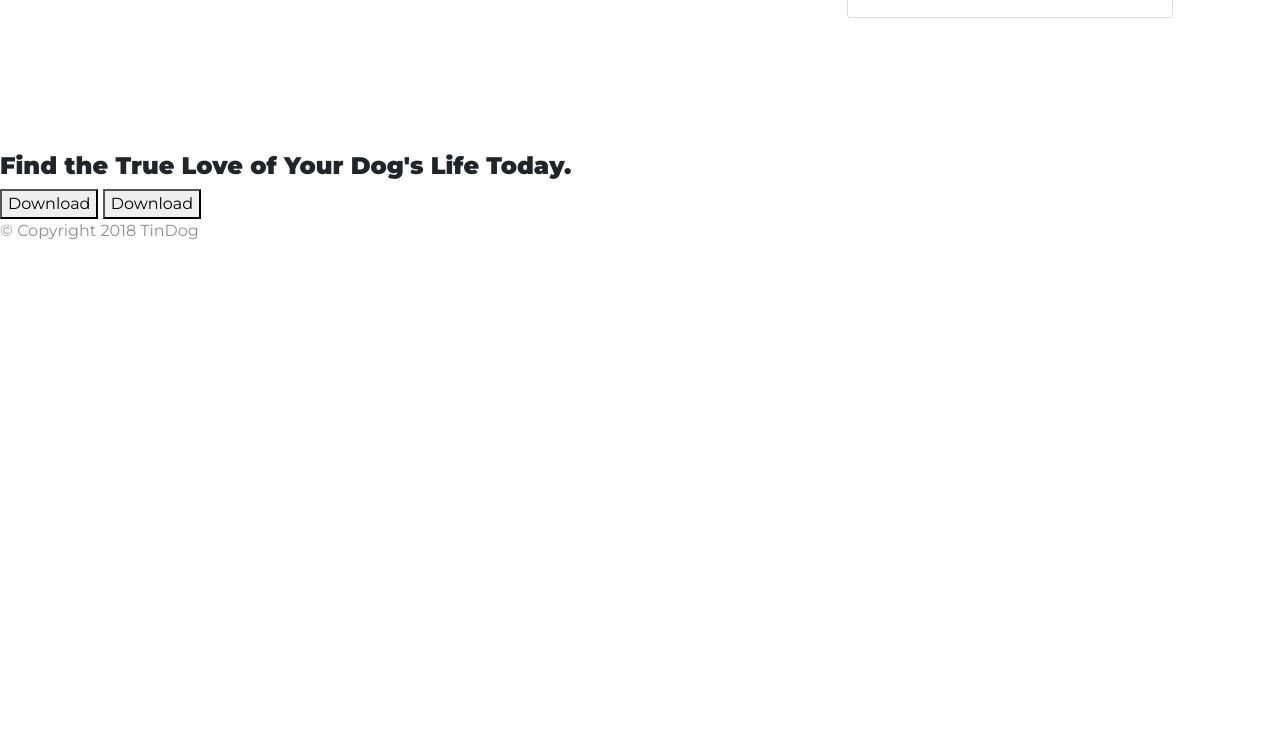
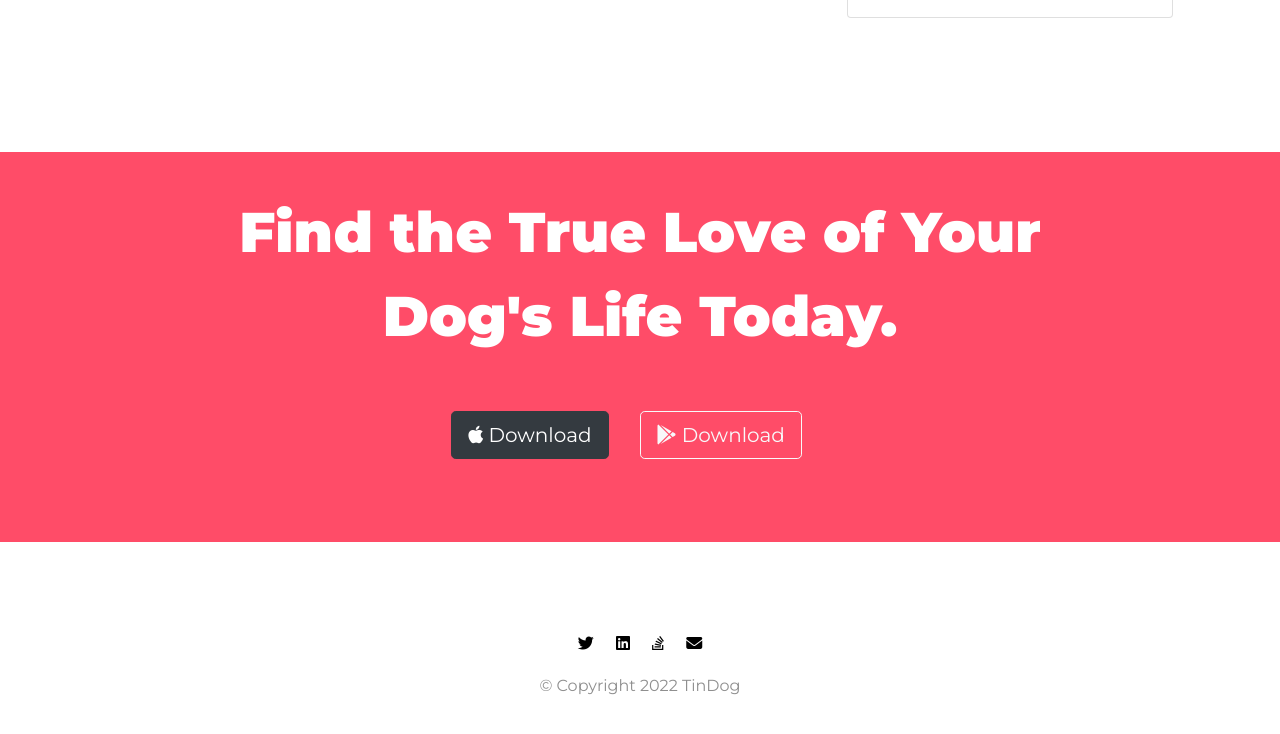
Before and after one commit to yashviradia/TinDog, a plain HTML site: page index.html in a window 1280 px wide. Shown: the part 2346-3080 px from the top of the page. Before the commit the page ends 2605 px from the top, so only its background shows below. Drawn offline with nearby package versions, Linux system fonts and the light colour scheme.

Commit message:
final touches and documentation continue

```diff
--- a/css/styles.css
+++ b/css/styles.css
@@ -67,6 +67,17 @@
     right: 30%;
 }
 
+@media (max-width: 1028px) {
+    .title-image {
+        position: static;
+        transform: rotate(0);
+    }
+
+    #title {
+        text-align: center;
+    }
+}
+
 /* Features */
 #features {
     padding: 7% 15% 7% 15%;
@@ -124,3 +135,27 @@
 .pricing-column {
     padding: 3% 2%;
 }
+
+/* cta */
+#cta {
+    background-color: #ff4c68;
+    color: #fff;
+    text-align: center;
+    padding: 3% 15%;
+}
+
+/* footer */
+#footer {
+    background-color: #fff;
+    padding: 7% 15%;
+    text-align: center;
+}
+
+#footer a {
+    color: black;
+    margin: 1%;
+}
+
+#footer p {
+    margin-top: 2%;
+}
--- a/index.html
+++ b/index.html
@@ -181,9 +181,9 @@
 
   <section id="cta">
 
-    <h3>Find the True Love of Your Dog's Life Today.</h3>
-    <button type="button">Download</button>
-    <button type="button">Download</button>
+    <h1>Find the True Love of Your Dog's Life Today.</h1>
+    <button type="button" class="btn btn-dark btn-lg download-button"><span><i class="fa-brands fa-apple"></i></span> Download</button>
+    <button type="button" class="btn btn-outline-light btn-lg download-button"><span><i class="fa-brands fa-google-play"></i></span> Download</button>
 
   </section>
 
@@ -192,7 +192,12 @@
 
   <footer id="footer">
 
-    <p>© Copyright 2018 TinDog</p>
+    <a href="https://twitter.com/theyashviradia" target="_blank"><i class="fab fa-twitter"></i></i></a>
+    <a href="https://www.linkedin.com/in/yashviradia/" target="_blank"><i class="fa-brands fa-linkedin"></i></a>
+    <a href="https://stackoverflow.com/users/11876849/yashviradia" target="_blank"><i class="fa-brands fa-stack-overflow"></i></a>
+    <a href="mailto:yash.viradia@stud.uni-hannover.de" target="_blank"><i class="fa-solid fa-envelope"></i></a>
+
+    <p>© Copyright 2022 TinDog</p>
 
   </footer>
 
```
Also changed, not shown: screenshots/mtindog_website_screenshot.png (added), screenshots/tindog_website_screenshot.png (added), screenshots/ttindog_website_screenshot.png (added), 1 other file.
